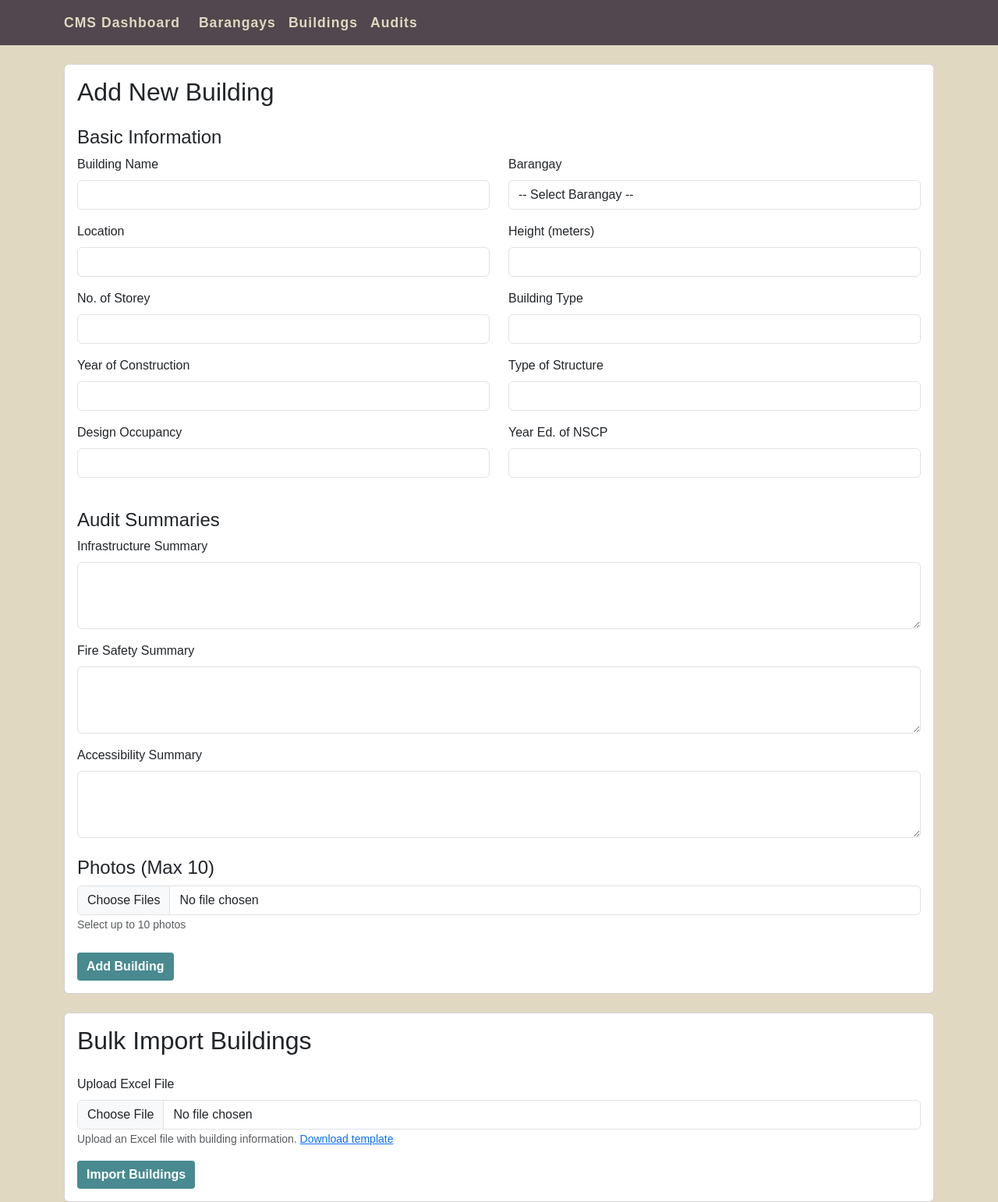
After one commit to riecodes/marag-audit, a PHP site: page /marag-audit/cms/buildings.php in a window 1280 px wide. The commit adds this page. Shown: the whole page at 78% size. Run offline with PHP 8.4, Linux system fonts and the light colour scheme; data that the repository does not hold is empty.

Commit message:
Add CMS functionality for managing barangays and buildings
- Introduced `composer.json` for dependency management with PhpSpreadsheet.
- Created `barangays.php` for adding and displaying barangays.
- Developed `buildings.php` for adding buildings with associated barangay selection and photo uploads.
- Implemented `import_buildings.php` for bulk importing buildings from Excel files.
- Added header and footer includes for consistent layout across pages.
- Updated database initialization to create necessary tables for barangays and buildings.

```diff
--- /dev/null
+++ b/cms/buildings.php
@@ -0,0 +1,212 @@
+<?php
+require_once 'includes/header.php';
+
+// Fetch barangays for dropdown
+try {
+    $pdo = new PDO(
+        "mysql:host=" . DB_HOST . ";dbname=" . DB_NAME,
+        DB_USER,
+        DB_PASS
+    );
+    $pdo->setAttribute(PDO::ATTR_ERRMODE, PDO::ERRMODE_EXCEPTION);
+    $stmt = $pdo->query("SELECT * FROM barangays ORDER BY name");
+    $barangays = $stmt->fetchAll(PDO::FETCH_ASSOC);
+} catch (PDOException $e) {
+    $barangays = [];
+}
+
+// Handle form submission
+if ($_SERVER['REQUEST_METHOD'] === 'POST') {
+    try {
+        $pdo = new PDO(
+            "mysql:host=" . DB_HOST . ";dbname=" . DB_NAME,
+            DB_USER,
+            DB_PASS
+        );
+        $pdo->setAttribute(PDO::ATTR_ERRMODE, PDO::ERRMODE_EXCEPTION);
+
+        // Start transaction
+        $pdo->beginTransaction();
+
+        // Insert building
+        $stmt = $pdo->prepare("INSERT INTO buildings (
+            name, barangay_id, location, height, storey_count,
+            building_type, construction_year, structure_type,
+            design_occupancy, nscp_edition_year
+        ) VALUES (?, ?, ?, ?, ?, ?, ?, ?, ?, ?)");
+
+        $stmt->execute([
+            $_POST['building_name'],
+            $_POST['barangay_id'],
+            $_POST['location'],
+            $_POST['height'],
+            $_POST['storey_count'],
+            $_POST['building_type'],
+            $_POST['construction_year'],
+            $_POST['structure_type'],
+            $_POST['design_occupancy'],
+            $_POST['nscp_edition_year']
+        ]);
+
+        $building_id = $pdo->lastInsertId();
+
+        // Create upload directory
+        $upload_dir = UPLOAD_PATH . '/' . $building_id;
+        if (!file_exists($upload_dir)) {
+            mkdir($upload_dir, 0777, true);
+        }
+
+        // Handle photo uploads
+        if (isset($_FILES['photos'])) {
+            $photo_count = 0;
+            foreach ($_FILES['photos']['tmp_name'] as $key => $tmp_name) {
+                if ($photo_count >= 10) break; // Max 10 photos
+
+                if ($_FILES['photos']['error'][$key] === UPLOAD_ERR_OK) {
+                    $filename = uniqid() . '_' . $_FILES['photos']['name'][$key];
+                    $destination = $upload_dir . '/' . $filename;
+
+                    if (move_uploaded_file($tmp_name, $destination)) {
+                        $stmt = $pdo->prepare("INSERT INTO photos (building_id, filename) VALUES (?, ?)");
+                        $stmt->execute([$building_id, $filename]);
+                        $photo_count++;
+                    }
+                }
+            }
+        }
+
+        // Insert audit summaries
+        $audit_types = ['infrastructure', 'fire_safety', 'accessibility'];
+        foreach ($audit_types as $type) {
+            if (!empty($_POST[$type . '_summary'])) {
+                $stmt = $pdo->prepare("INSERT INTO audits (building_id, type, summary) VALUES (?, ?, ?)");
+                $stmt->execute([$building_id, $type, $_POST[$type . '_summary']]);
+            }
+        }
+
+        $pdo->commit();
+        $success = "Building added successfully!";
+
+    } catch (Exception $e) {
+        $pdo->rollBack();
+        $error = "Error: " . $e->getMessage();
+    }
+}
+?>
+
+<div class="row">
+    <div class="col-md-12 mb-4">
+        <div class="card">
+            <div class="card-body">
+                <h2 class="card-title mb-4">Add New Building</h2>
+                <form method="POST" enctype="multipart/form-data">
+                    <!-- Basic Information -->
+                    <div class="mb-4">
+                        <h4>Basic Information</h4>
+                        <div class="row">
+                            <div class="col-md-6 mb-3">
+                                <label for="building_name" class="form-label">Building Name</label>
+                                <input type="text" class="form-control" id="building_name" name="building_name" required>
+                            </div>
+                            <div class="col-md-6 mb-3">
+                                <label for="barangay_id" class="form-label">Barangay</label>
+                                <select class="form-control" id="barangay_id" name="barangay_id" required>
+                                    <option value="">-- Select Barangay --</option>
+                                    <?php foreach ($barangays as $b): ?>
+                                        <option value="<?php echo $b['id']; ?>"><?php echo htmlspecialchars($b['name']); ?></option>
+                                    <?php endforeach; ?>
+                                </select>
+                            </div>
+                        </div>
+                        <div class="row">
+                            <div class="col-md-6 mb-3">
+                                <label for="location" class="form-label">Location</label>
+                                <input type="text" class="form-control" id="location" name="location" required>
+                            </div>
+                            <div class="col-md-6 mb-3">
+                                <label for="height" class="form-label">Height (meters)</label>
+                                <input type="number" step="0.01" class="form-control" id="height" name="height" required>
+                            </div>
+                        </div>
+                        <div class="row">
+                            <div class="col-md-6 mb-3">
+                                <label for="storey_count" class="form-label">No. of Storey</label>
+                                <input type="number" class="form-control" id="storey_count" name="storey_count" required>
+                            </div>
+                            <div class="col-md-6 mb-3">
+                                <label for="building_type" class="form-label">Building Type</label>
+                                <input type="text" class="form-control" id="building_type" name="building_type" required>
+                            </div>
+                        </div>
+                        <div class="row">
+                            <div class="col-md-6 mb-3">
+                                <label for="construction_year" class="form-label">Year of Construction</label>
+                                <input type="number" class="form-control" id="construction_year" name="construction_year" required>
+                            </div>
+                            <div class="col-md-6 mb-3">
+                                <label for="structure_type" class="form-label">Type of Structure</label>
+                                <input type="text" class="form-control" id="structure_type" name="structure_type" required>
+                            </div>
+                        </div>
+                        <div class="row">
+                            <div class="col-md-6 mb-3">
+                                <label for="design_occupancy" class="form-label">Design Occupancy</label>
+                                <input type="text" class="form-control" id="design_occupancy" name="design_occupancy" required>
+                            </div>
+                            <div class="col-md-6 mb-3">
+                                <label for="nscp_edition_year" class="form-label">Year Ed. of NSCP</label>
+                                <input type="number" class="form-control" id="nscp_edition_year" name="nscp_edition_year" required>
+                            </div>
+                        </div>
+                    </div>
+
+                    <!-- Audit Summaries -->
+                    <div class="mb-4">
+                        <h4>Audit Summaries</h4>
+                        <div class="mb-3">
+                            <label for="infrastructure_summary" class="form-label">Infrastructure Summary</label>
+                            <textarea class="form-control" id="infrastructure_summary" name="infrastructure_summary" rows="3"></textarea>
+                        </div>
+                        <div class="mb-3">
+                            <label for="fire_safety_summary" class="form-label">Fire Safety Summary</label>
+                            <textarea class="form-control" id="fire_safety_summary" name="fire_safety_summary" rows="3"></textarea>
+                        </div>
+                        <div class="mb-3">
+                            <label for="accessibility_summary" class="form-label">Accessibility Summary</label>
+                            <textarea class="form-control" id="accessibility_summary" name="accessibility_summary" rows="3"></textarea>
+                        </div>
+                    </div>
+
+                    <!-- Photo Upload -->
+                    <div class="mb-4">
+                        <h4>Photos (Max 10)</h4>
+                        <div class="mb-3">
+                            <input type="file" class="form-control" name="photos[]" accept="image/*" multiple>
+                            <small class="text-muted">Select up to 10 photos</small>
+                        </div>
+                    </div>
+
+                    <button type="submit" class="btn btn-main">Add Building</button>
+                </form>
+            </div>
+        </div>
+    </div>
+
+    <div class="col-md-12">
+        <div class="card">
+            <div class="card-body">
+                <h2 class="card-title mb-4">Bulk Import Buildings</h2>
+                <form method="POST" enctype="multipart/form-data" action="import_buildings.php">
+                    <div class="mb-3">
+                        <label for="excel_file" class="form-label">Upload Excel File</label>
+                        <input type="file" class="form-control" id="excel_file" name="excel_file" accept=".xlsx,.xls" required>
+                        <small class="text-muted">Upload an Excel file with building information. <a href="templates/buildings_template.xlsx">Download template</a></small>
+                    </div>
+                    <button type="submit" class="btn btn-main">Import Buildings</button>
+                </form>
+            </div>
+        </div>
+    </div>
+</div>
+
+<?php require_once 'includes/footer.php'; ?>
--- /dev/null
+++ b/cms/includes/footer.php
@@ -0,0 +1,4 @@
+    </div> <!-- End container -->
+    <script src="https://cdn.jsdelivr.net/npm/bootstrap@5.3.0/dist/js/bootstrap.bundle.min.js"></script>
+</body>
+</html>
--- /dev/null
+++ b/cms/includes/header.php
@@ -0,0 +1,44 @@
+<?php
+require_once '../include/config.php';
+?>
+<!DOCTYPE html>
+<html lang="en">
+<head>
+    <meta charset="UTF-8">
+    <meta name="viewport" content="width=device-width, initial-scale=1.0">
+    <title>CMS Dashboard - Maragondon Audit</title>
+    <link href="https://cdn.jsdelivr.net/npm/bootstrap@5.3.0/dist/css/bootstrap.min.css" rel="stylesheet">
+    <link rel="stylesheet" href="../assets/css/styles.css">
+</head>
+<body>
+    <!-- Navigation -->
+    <nav class="navbar navbar-expand-lg navbar-main mb-4">
+        <div class="container">
+            <a class="navbar-brand" href="index.php">CMS Dashboard</a>
+            <button class="navbar-toggler" type="button" data-bs-toggle="collapse" data-bs-target="#navbarNav">
+                <span class="navbar-toggler-icon"></span>
+            </button>
+            <div class="collapse navbar-collapse" id="navbarNav">
+                <ul class="navbar-nav">
+                    <li class="nav-item">
+                        <a class="nav-link" href="barangays.php">Barangays</a>
+                    </li>
+                    <li class="nav-item">
+                        <a class="nav-link" href="buildings.php">Buildings</a>
+                    </li>
+                    <li class="nav-item">
+                        <a class="nav-link" href="audits.php">Audits</a>
+                    </li>
+                </ul>
+            </div>
+        </div>
+    </nav>
+
+    <div class="container">
+        <?php if (isset($success)): ?>
+            <div class="alert alert-success"><?php echo htmlspecialchars($success); ?></div>
+        <?php endif; ?>
+
+        <?php if (isset($error)): ?>
+            <div class="alert alert-danger"><?php echo htmlspecialchars($error); ?></div>
+        <?php endif; ?>
--- /dev/null
+++ b/composer.json
@@ -0,0 +1,5 @@
+{
+    "require": {
+        "phpoffice/phpspreadsheet": "^1.29"
+    }
+}
```
Also changed, not shown: cms/barangays.php (added, +101 -0 lines), cms/import_buildings.php (added, +92 -0 lines), include/init.php (+19 -6 lines).
